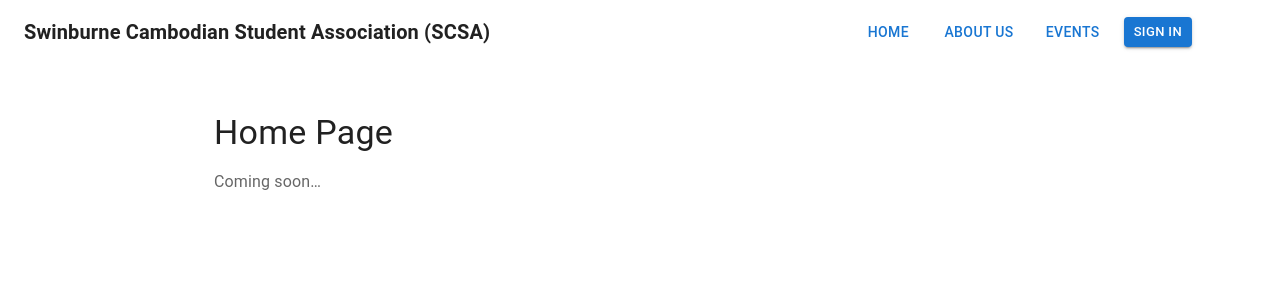
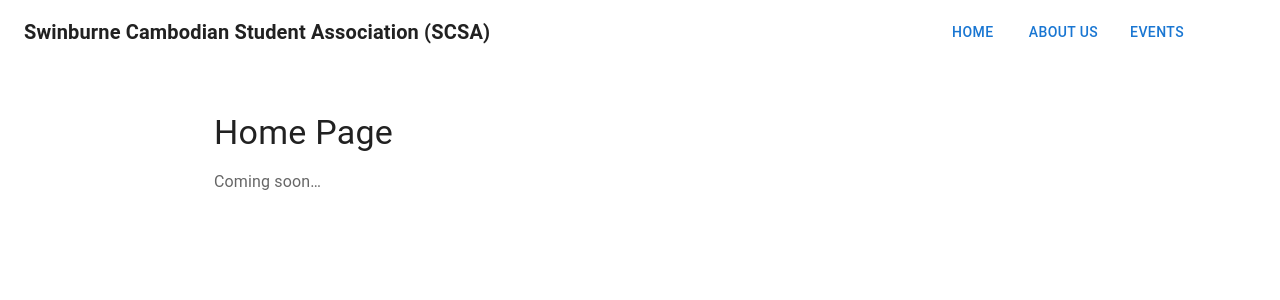
Before and after one commit to sovithyea/SCSA_Website, a React (Create React App) app in the folder scsa_website/: page / in a window 1280 px wide. Shown: the top 300 px of the page. Built offline with nearby package versions, Linux system fonts and the light colour scheme; some icons are missing.

Commit message:
bare bones website with main, about us, events

```diff
--- a/scsa_website/src/App.js
+++ b/scsa_website/src/App.js
@@ -62,7 +62,6 @@ function AppHeader(props) {
                 <Button component={Link} to="/">Home</Button>
                 <Button component={Link} to="/aboutus">About Us</Button>
                 <Button component={Link} to="/events">Events</Button>
-                <Button variant="contained" size="small" component={Link} to="/">Sign in</Button>
                 <IconButton aria-label="toggle dark mode" onClick={toggleMode} sx={{ ml: 1 }}>
                     {mode === 'light' ? <DarkModeIcon /> : <LightModeIcon />}
                 </IconButton>
```
